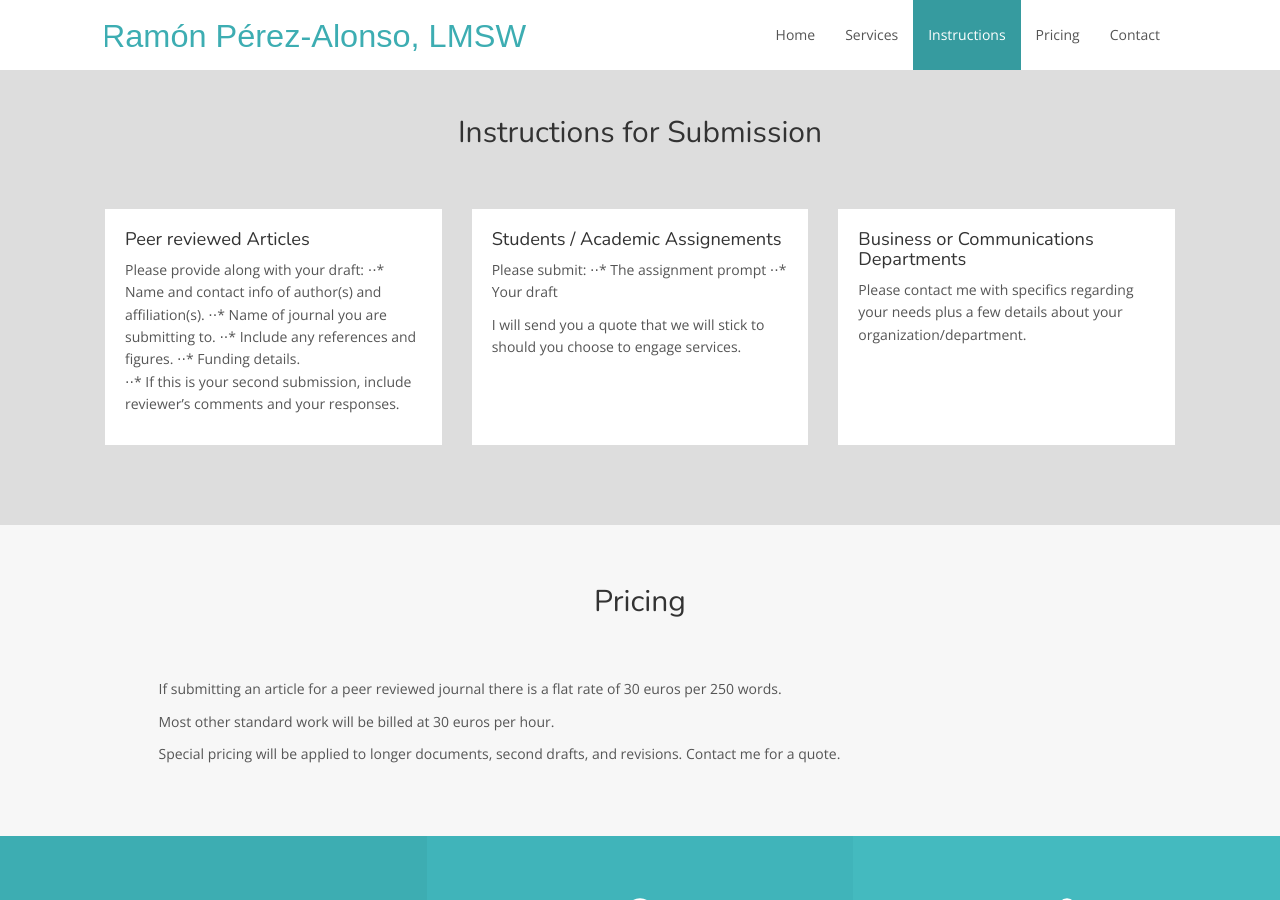
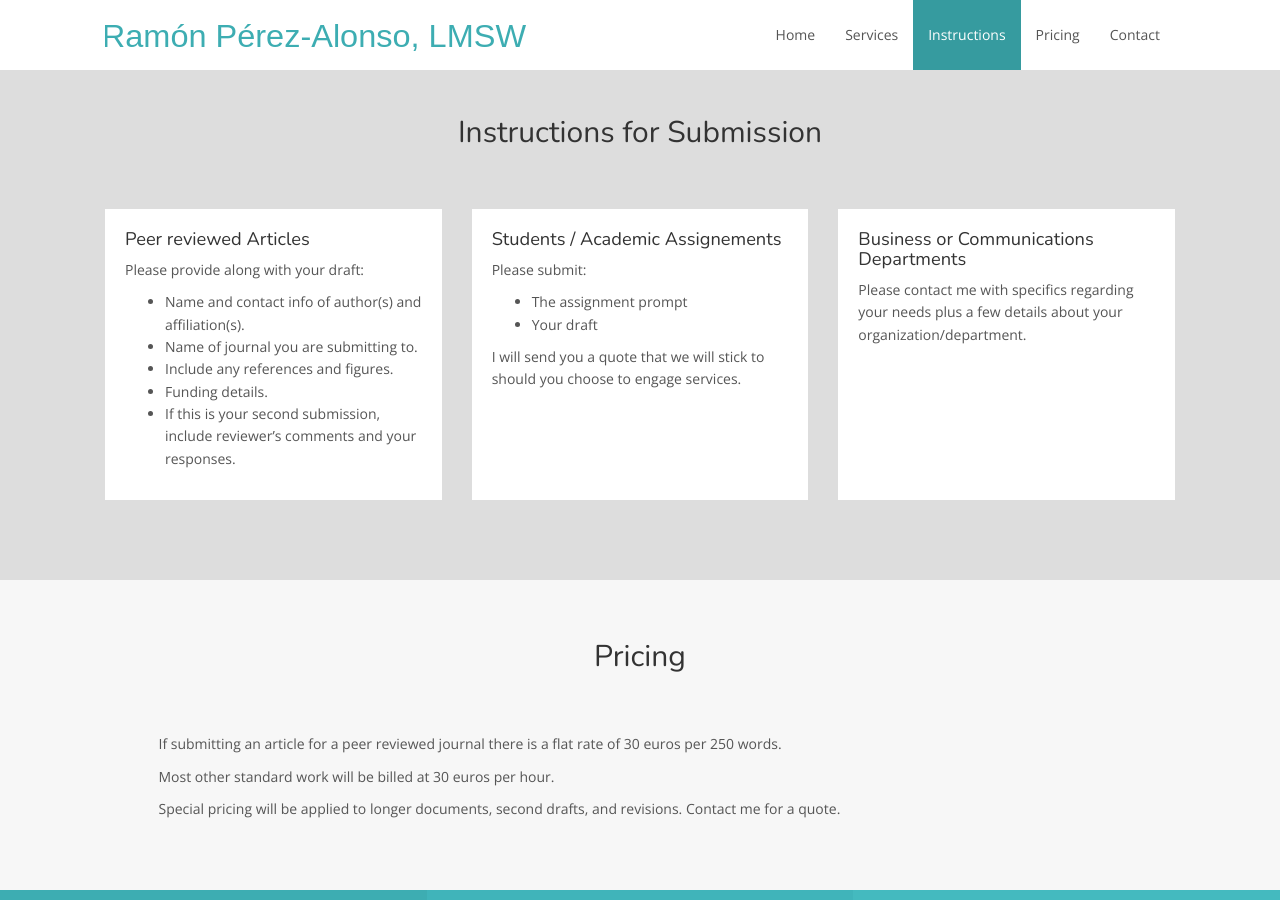
Before and after one commit to Ramon-Perez-Alonso/Ramon-Perez-Alonso.github.io, a Jekyll site: the page built from index.html, in a window 1280 px wide and 900 px high, scrolled down 1319 px. Built offline with Jekyll 4.4.1, drawn with Linux system fonts in a browser that asks for light colours; nearby versions of some CDN libraries.

```diff
--- a/_data/instructions.yml
+++ b/_data/instructions.yml
@@ -1,17 +1,17 @@
 - title: Peer reviewed Articles
   description: |-
     Please provide along with your draft:
-    ⋅⋅* Name and contact info of author(s) and affiliation(s).
-    ⋅⋅* Name of journal you are submitting to.
-    ⋅⋅* Include any references and figures.
-    ⋅⋅* Funding details.
-    ⋅⋅* If this is your second submission, include reviewer's comments and your responses.
+    * Name and contact info of author(s) and affiliation(s).
+    * Name of journal you are submitting to.
+    * Include any references and figures.
+    * Funding details.
+    * If this is your second submission, include reviewer's comments and your responses.
 
 - title: Students / Academic Assignements
   description: |
     Please submit:
-    ⋅⋅* The assignment prompt
-    ⋅⋅* Your draft
+    * The assignment prompt
+    * Your draft
 
     I will send you a quote that we will stick to should you choose to engage services.
 
```
